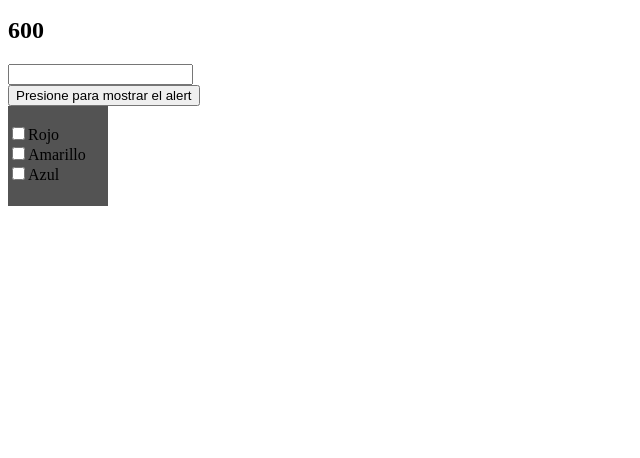
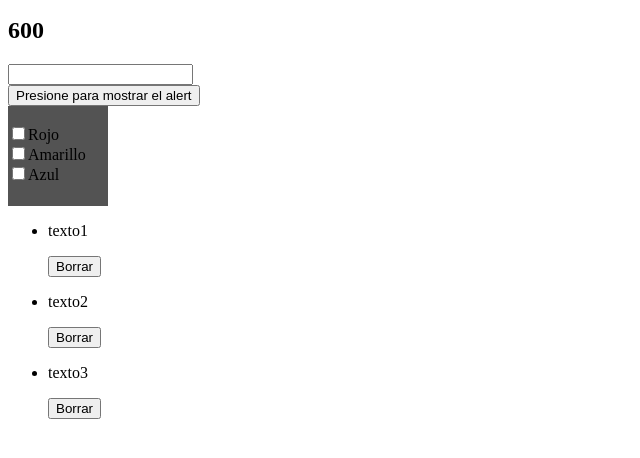
Before and after one commit to RaTon84/CETI-JavaScript, a plain HTML site: page practicas en Vsc/practica2.html in a window 1280 px wide. Shown: the part 110-568 px from the top of the page, without its empty margins (0-640 px from the left). Drawn offline with Linux system fonts and the light colour scheme.

Commit message:
Update practica2.html

```diff
--- a/practicas en Vsc/practica2.html
+++ b/practicas en Vsc/practica2.html
@@ -25,6 +25,25 @@
         <input type="checkbox" class="check">Amarillo
         <br>
         <input type="checkbox" class="check">Azul
+    </div>
+    <div class="punto5">
+        <ul>
+            <li>
+                <p> texto1</p>
+                <button onclick="delete_text()"> Borrar</button>
+            </li>
+            <li>
+                <p> texto2</p>
+                <button onclick="delete_text()"> Borrar</button>
+            </li>
+            <li>
+                <p> texto3</p>
+                <button onclick="delete_text()"> Borrar</button>
+            </li>
+        </ul>
+    </div>
+    <div class="punto6">
+        <ol></ol>
     </div>
     <style>
         .cuadrado{
@@ -99,6 +118,12 @@
                 cuadradoElement.setAttribute('style', 'background-color: white;');
             }
         }
+        /*5 Write a web page that contains a ul element and three li elements. Each li contains a text and
+        a button that states “delete”. If the delete button is pressed, a confirm dialog is shown. If the
+        user confirms, then an alert should state that the element with such value should be deleted
+        (Real delete is not needed). If canceled, nothing should happen. C*/
+
+
     </script>
 </body>
 
```
